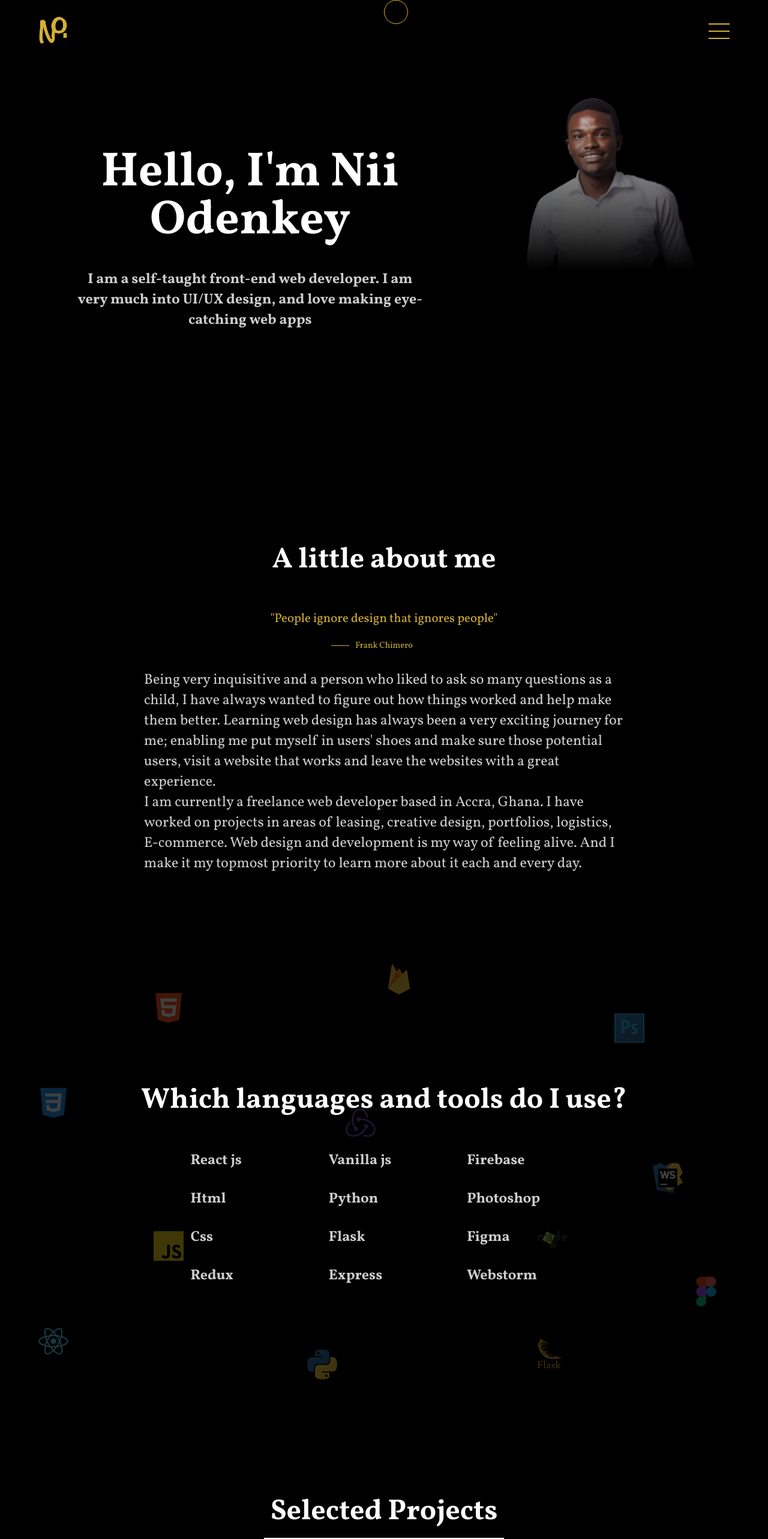
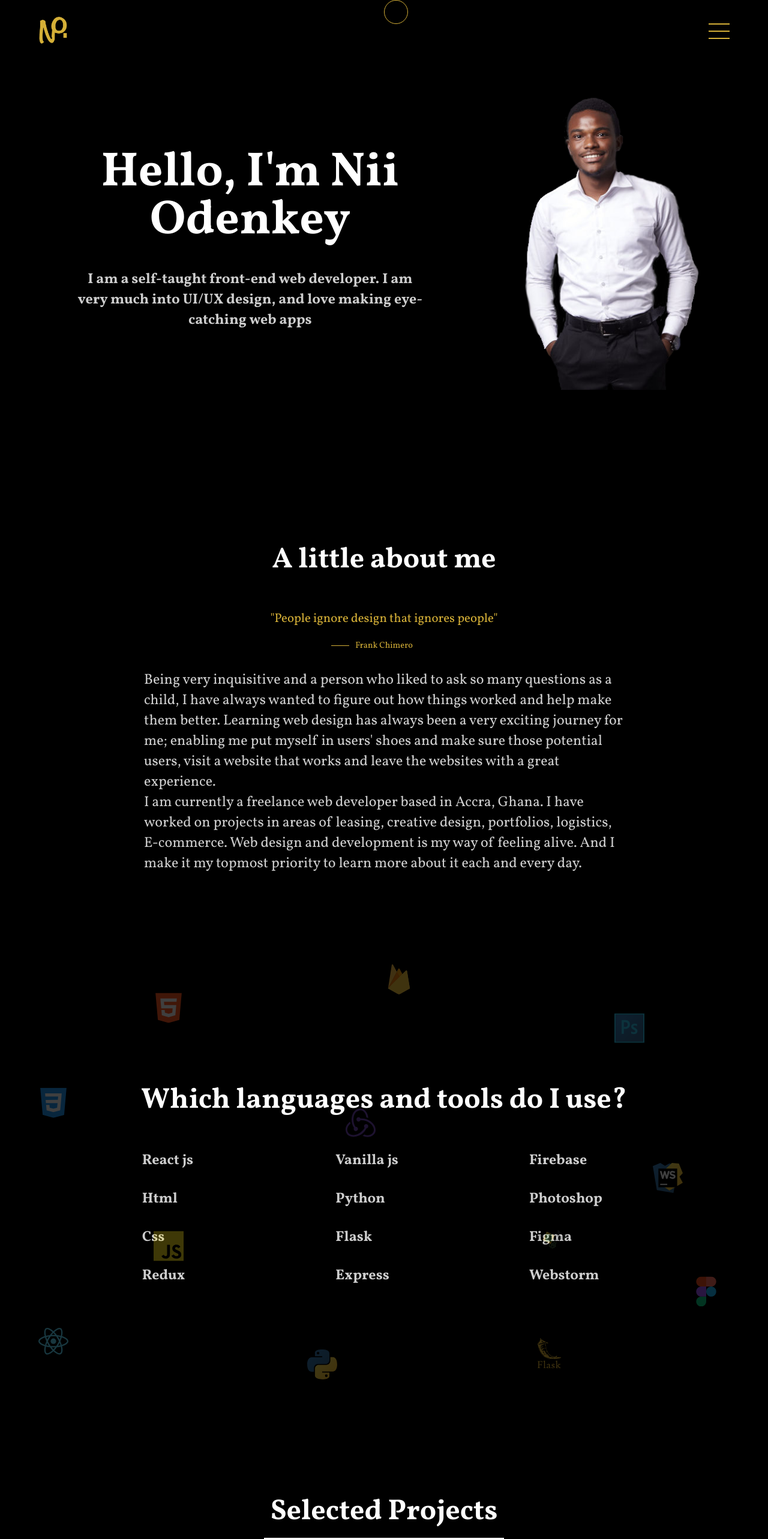
Before and after one commit to Nodenkey/nii-portfolio, a React (Create React App) app: page / in a window 1280 px wide. Shown: the top 2566 px of the page at 60% size. Built offline with nearby package versions, Linux system fonts and the light colour scheme.

Commit message:
testing landing

```diff
--- a/src/components/landing/landing.style.js
+++ b/src/components/landing/landing.style.js
@@ -56,7 +56,7 @@ export const ImageContainer = styled.div`
   height: 100%;
   width: 100%;
   z-index: 1;
-  background: linear-gradient(transparent 0%, black 60%);
+  background: linear-gradient(none 0%, black 60%);
   }
   @media only screen and (min-width: 600px){
   position: absolute;
--- a/src/components/languages/languages.style.js
+++ b/src/components/languages/languages.style.js
@@ -84,7 +84,6 @@ export const IconWrapper = styled.div`
   }
 `;
 export const LanguageHeader = styled.h2`
-  z-index: 2;
   font-size: 2rem;
   margin-bottom: 50px;
   @media only screen and (min-width: 600px){
@@ -92,15 +91,14 @@ export const LanguageHeader = styled.h2`
   }
 `;
 export const ExpertiseContainer = styled.div`
-display: flex;
 width: 80%;
-justify-content: center;
+margin-left: 10%;
 div:last-child{
 margin-right: 0;
 }
 `;
 export const ExpertiseWrapper = styled.div`
-  width: 20%;
+  width: 30%;
   margin-right: 5%;
   display: inline-flex;
   flex-direction: column;
```
